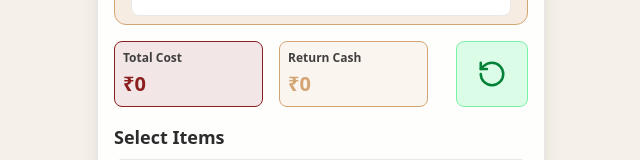
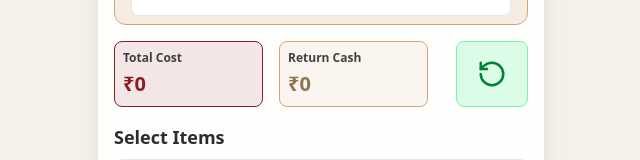
Before and after one commit to Dru-429/kiosk-calculator, a Next.js app: page / in a window 1280 px wide. Shown: the part 148-308 px from the top of the page, without its empty margins (319-959 px from the left). Built offline with nearby package versions, Linux system fonts and the light colour scheme.

Commit message:
fixed/return tab ux

```diff
--- a/components/kiosk-calculator.tsx
+++ b/components/kiosk-calculator.tsx
@@ -39,7 +39,7 @@ export default function KioskCalculator() {
 
   const totalCost = products.reduce((sum, p) => sum + p.price * p.quantity, 0);
   const collected = parseInt(moneyCollected) || 0;
-  const returnCash = Math.max(0, collected - totalCost);
+  const returnCash = Math.max(collected - totalCost);
 
   const handleReset = () => {
     setProducts(products.map(p => ({ ...p, quantity: 0 })));
@@ -82,7 +82,7 @@ export default function KioskCalculator() {
             </div>
             <div className="bg-secondary/10 p-2 rounded-lg border border-secondary w-[45%]">
               <p className="text-xs font-semibold text-foreground/90 mb-1">Return Cash</p>
-              <p className="text-xl font-bold text-secondary">₹{returnCash}</p>
+              <p className="text-xl font-bold text-[#917352]">₹{returnCash}</p>
             </div>
           </div>
           <button
```
